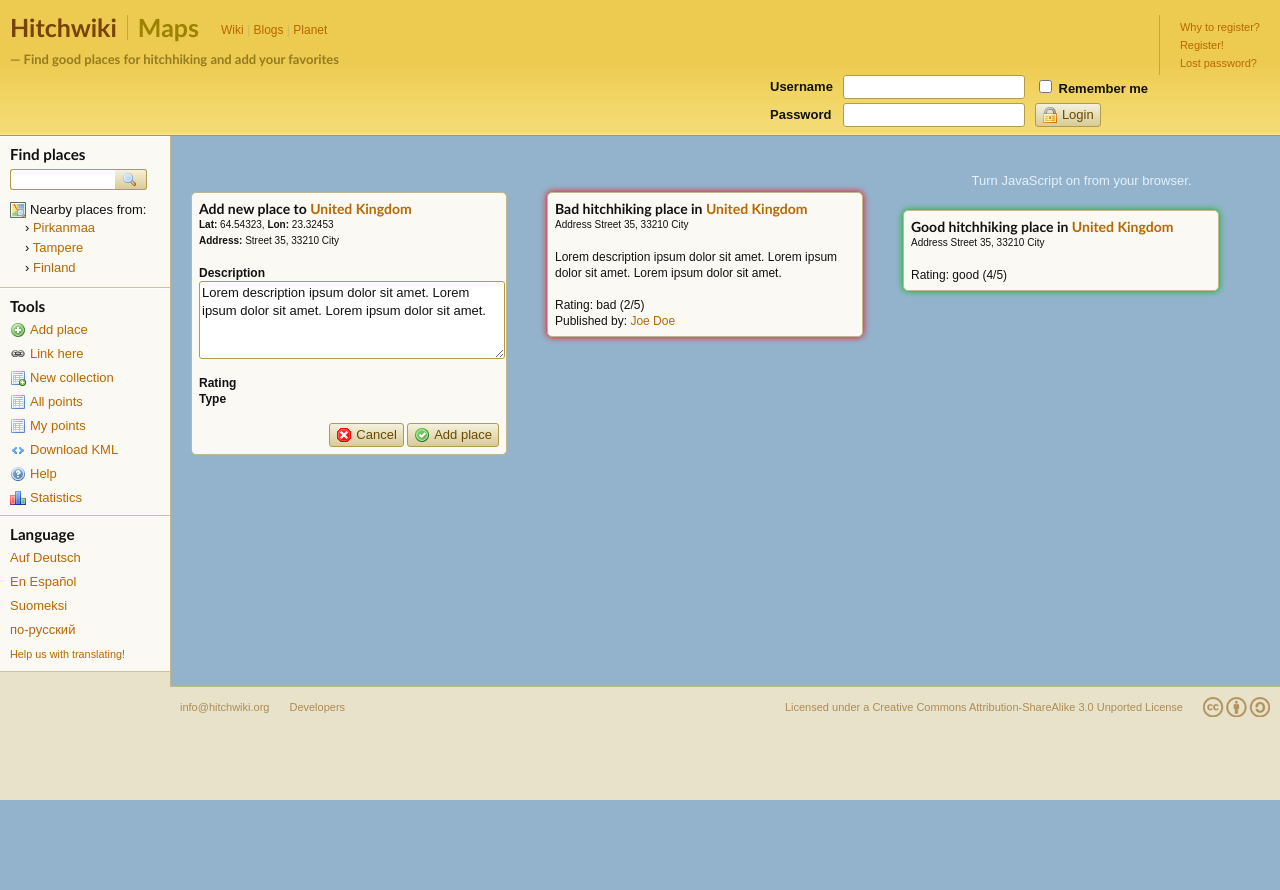
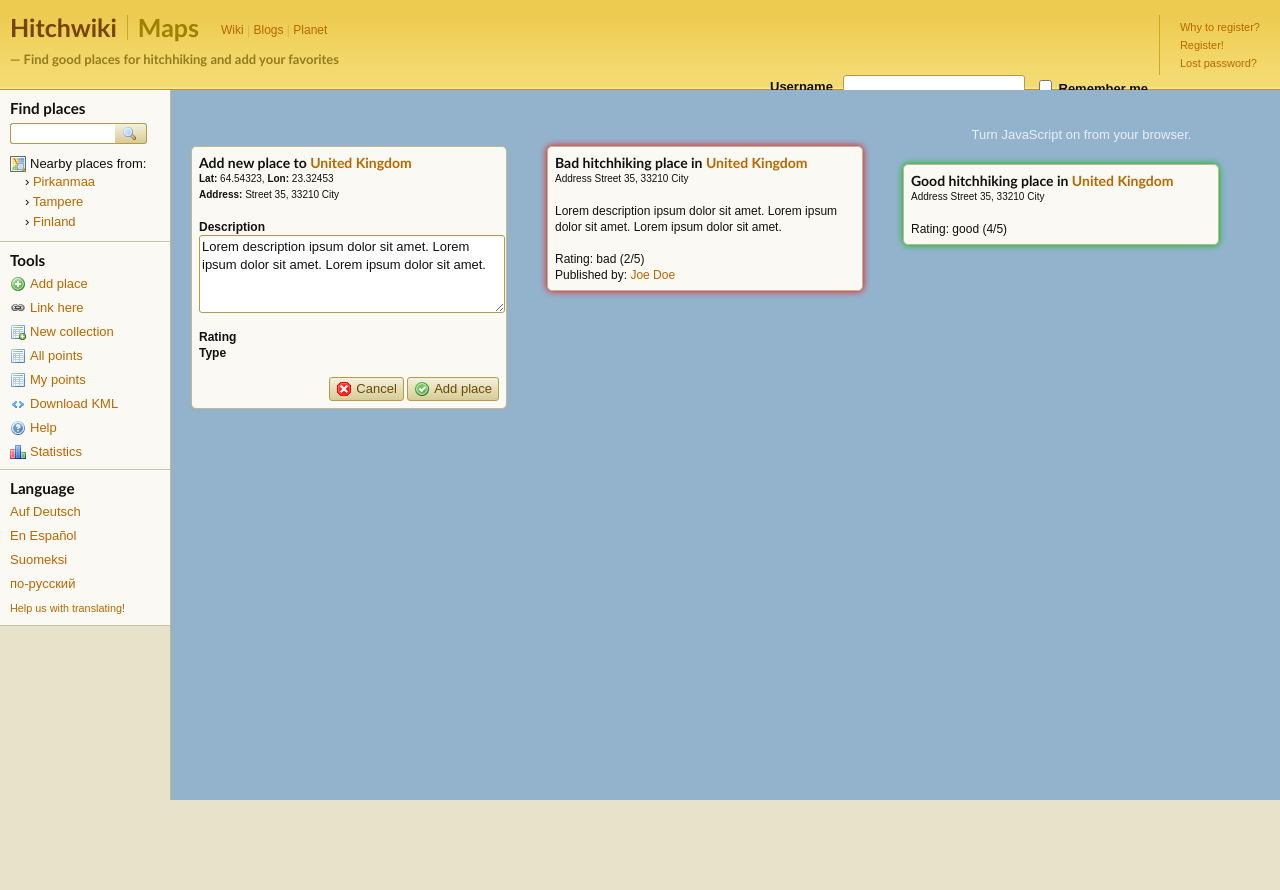
Before and after one commit to PhilGruber/maps.hitchwiki.org, a PHP site: page /static.html in a window 1280 px wide. Before the commit the page ends 800 px from the top, so only its background shows below. Run offline with PHP 8.4, Linux system fonts and the light colour scheme.

Commit message:
map and geocoding 2

```diff
--- a/static/css/main.css
+++ b/static/css/main.css
@@ -7,7 +7,8 @@
  * 3) Buttons
  * 4) Icons
  * 5) Layout
- * 6) Cards
+ * 6) Map
+ * 7) Cards
  *
  */
 
@@ -127,6 +128,7 @@ textarea { width: 100%; }
 html, body {
 	padding: 0;
 	margin: 0;
+	height: 100%;
 	background-color: #e7e2c9;
 }
 
@@ -134,6 +136,7 @@ html, body {
 #Header {
 	margin: 0;
 	padding: 15px 10px 5px 10px;
+	height: 70px;
 	overflow: hidden;
 	min-width: 990px;
 	background: #edca50 url(../gfx/bg.png) repeat-x left bottom;
@@ -192,21 +195,14 @@ html, body {
 
 #Content {
 	padding: 0;
+	margin: 0;
 	width: 100%;
 	min-width: 990px;
-	overflow: hidden;
-}
 
-#map {
-	border: 1px solid #c0b78b;
-	border-top: 0;
-	border-right: 0;
-	background-color: #93b3cd;
-	color: #e5f0f9;
-	text-align: center;
-	margin-left: 170px;
-	min-height: 550px;
-	min-width: 820px;
+	min-height: 100%;
+	height: auto !important;
+	height: 100%;
+	margin: 0 auto -30px; /* the bottom margin is the negative value of the footer's height */
 }
 
 #Sidebar {
@@ -301,11 +297,10 @@ ul#Navigation {
 
 #Footer {
 	font-size: 11px;
-	line-height: 20px;
-	padding: 10px 10px 10px 160px;
-	display: block;
-	clear: both;
+	line-height: 15px;
+	padding: 10px;
 	overflow: hidden;
+	text-align: center;
 }
 	#Footer ul {
 		list-style: none;
@@ -315,11 +310,10 @@ ul#Navigation {
 	#Footer ul li:before {
 		content: "";
 	}
+
 	#Footer ul li {
-		padding: 0 0 0 20px;
-		float: left;
+		padding: 0 0 10px 0;
 	}
-
 	#Footer,
 	#Footer a:link,
 	#Footer a:visited,
@@ -333,9 +327,26 @@ ul#Navigation {
 		color: #986d27;
 	}
 
+/*
+ * 6) Map
+ */
+
+
+#map {
+	border-left: 1px solid #c0b78b;
+	background-color: #93b3cd;
+	color: #e5f0f9;
+	text-align: center;
+	position: absolute;
+	top: 90px;
+	bottom: 0;
+	left: 170px;
+	right: 0;
+}
+
 
 /*
- * 6) Cards
+ * 7) Cards
  */
 
 .card {
```
Also changed, not shown: index.php (+52 -29 lines), static/js/main.js (+77 -22 lines), badge.png (added), favicon.png (added).
